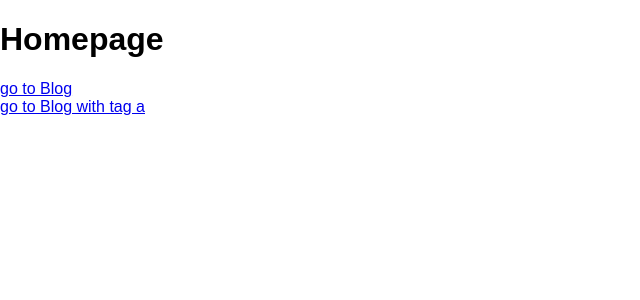
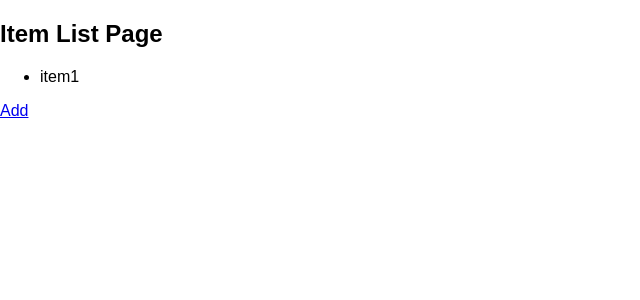
Before and after one commit to eglalita/reactTraining, a React (Create React App) app: page / in a window 1280 px wide. Shown: the top 300 px of the page, without its empty margins (0-640 px from the left). Built offline with nearby package versions, Linux system fonts and the light colour scheme.

Commit message:
Routing: Prepare ItemListPage to add item

```diff
--- /dev/null
+++ b/src/AddItemPage.js
@@ -0,0 +1,17 @@
+import React, {Component} from 'react'
+import {Link} from 'react-router-dom'
+
+
+
+class AddItempage extends Component {
+
+ render() {
+   return (
+        <div>
+            <h2>AddItem</h2>
+        </div>
+   )
+ }
+}
+
+export default AddItempage;
--- /dev/null
+++ b/src/Additem.js
@@ -0,0 +1,24 @@
+import React, {Component} from 'react'
+
+
+
+class AddItem extends Component {
+    handleClick(){
+        const {textField} = this.refs
+        const {onClick} = this.props
+        if(textField.value.trim()){
+            onClick(textField.value.trim())
+            textField.value = ''
+        }
+    }
+ render() {
+   return (
+       <div className="add-item">
+           <input type="text" ref="textField"/>
+           <button onClick={()=>this.handleClick()}>Add</button>
+       </div>
+   )
+ }
+}
+
+export default AddItem;
--- a/src/App.js
+++ b/src/App.js
@@ -1,22 +1,33 @@
 import React, { Component } from 'react';
 import './App.css';
 import {BrowserRouter, Route, Switch} from 'react-router-dom'
-import HomePage from './HomePage'
-import BlogPage from './BlogPage'
-
-import PageNotFound from './PageNotFound'
+import ItemListPage from './ItemListPage'
+import AddItemPage from './AddItemPage'
+import EditItemPage from './EditItemPage'
 
 class App extends Component {
+  constructor(props){
+    super(props)
+    this.state = {
+      id: 1,
+      item: [ { id: 1,
+                text: 'item1'
+              },
+            ]
+    }
+  }
+  renderItemListPage(props){
+    const {item} = this.state
+    return <ItemListPage {...props} item={item} />
+  }
   render() {
     return (
        <BrowserRouter>
           <div className="app">
               <Switch>
-                <Route exact path="/" component={HomePage}/>
-                {/* <Route exact path="/blog" component={BlogList}/>
-                <Route exact path="/blog/:id" component={BlogDetail}/> */}
-                <Route path="/blog" component={BlogPage}/>
-                <Route path="/*" component={PageNotFound}/>
+                <Route exact path="/" component={(props) => this.renderItemListPage(props)}/>
+                <Route path="/add" component={AddItemPage}/>
+                <Route path="/edit" component={EditItemPage}/>
               </Switch>
           </div>
        </BrowserRouter>
--- /dev/null
+++ b/src/EditItemPage.js
@@ -0,0 +1,17 @@
+import React, {Component} from 'react'
+import {Link} from 'react-router-dom'
+
+
+
+class EditItempage extends Component {
+
+ render() {
+   return (
+        <div className="blog-list">
+
+        </div>
+   )
+ }
+}
+
+export default EditItempage;
--- /dev/null
+++ b/src/Item.js
@@ -0,0 +1,16 @@
+import React, {Component} from 'react'
+
+
+class Item extends Component {
+
+
+
+ render() {
+     const {children, itemRemove} = this.props
+   return (
+       <li className="item" onClick={()=>itemRemove()}>{children}</li>
+   )
+ }
+}
+
+export default Item;
--- /dev/null
+++ b/src/ItemList.js
@@ -0,0 +1,19 @@
+import React, {Component} from 'react'
+import Item from './Item'
+
+
+class ItemList extends Component {
+
+ render() {
+     const {item} = this.props
+   return (
+        <ul className = "item-list">
+            {
+                item.map((value)=> <Item key={value.id}>{value.text} </Item>)
+            }
+        </ul>
+   )
+ }
+}
+
+export default ItemList;
--- /dev/null
+++ b/src/ItemListPage.js
@@ -0,0 +1,24 @@
+import React, {Component} from 'react'
+import {Link} from 'react-router-dom'
+import AddItem from './Additem'
+import ItemList from './ItemList'
+
+
+
+class ItemListPage extends Component {
+
+ render() {
+     const {item} = this.props
+   return (
+    <div className="item-list-page">
+            <h2>Item List Page</h2>
+            <div>
+             <ItemList item={item}/>
+             <Link to="/add">Add</Link>
+             </div>
+        </div>
+   )
+ }
+}
+
+export default ItemListPage;
```
